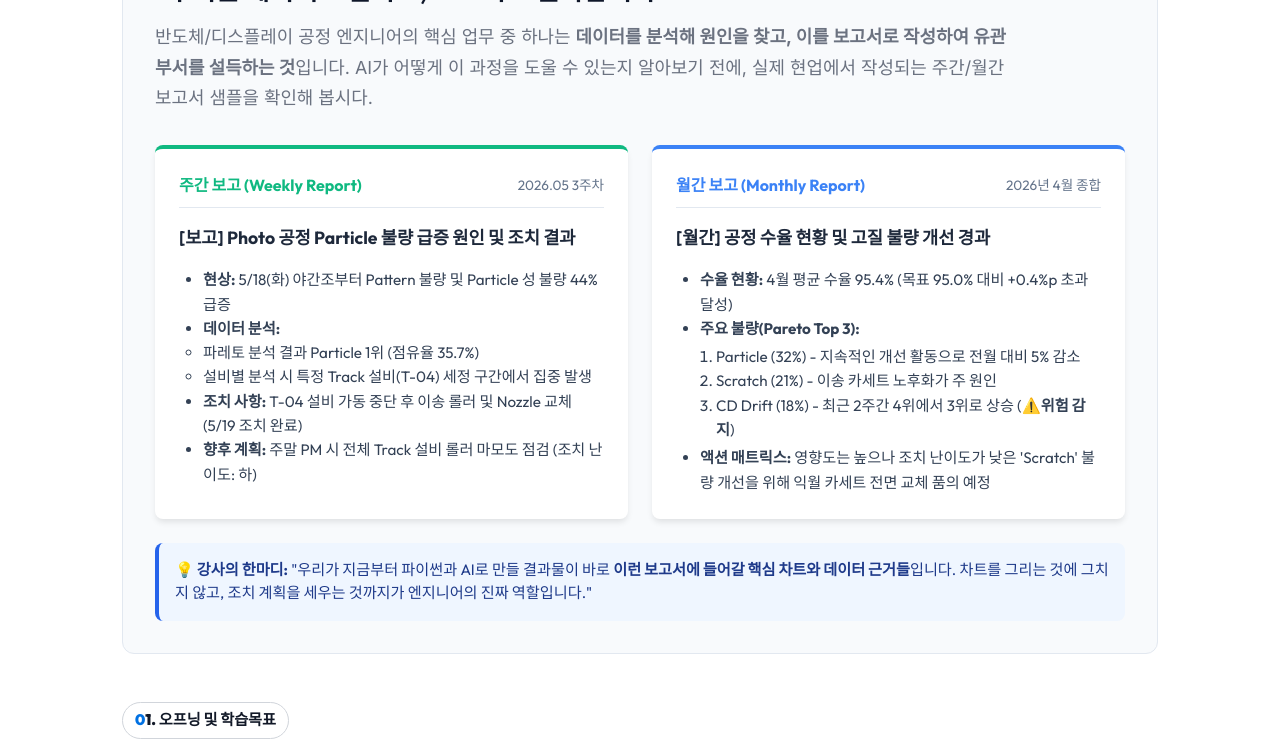
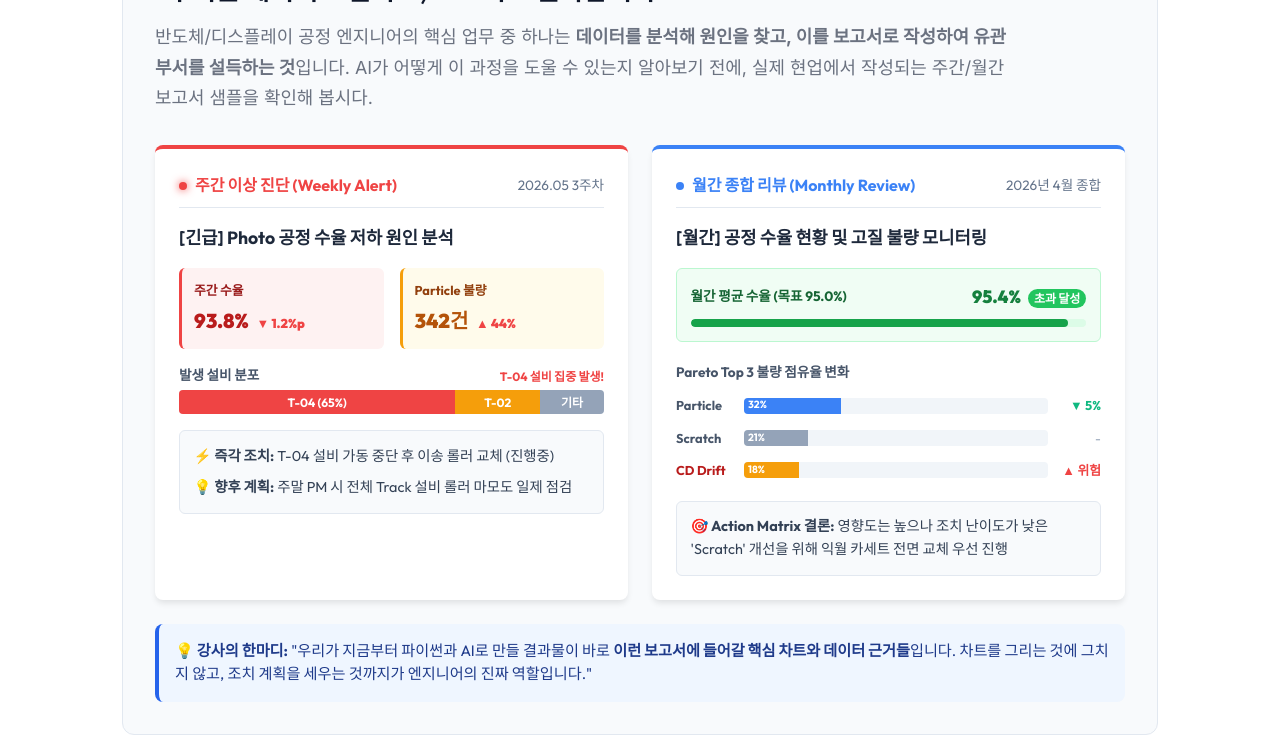
Before and after one commit to heekeunlee/lecture10, a React (Vite) app: page / in a window 1280 px wide. Shown: the part 555-1307 px from the top of the page. Built offline with nearby package versions, Linux system fonts and the light colour scheme.

Commit message:
Enhance report samples with quantitative visual data

```diff
--- a/src/App.tsx
+++ b/src/App.tsx
@@ -202,45 +202,103 @@ function App() {
 
           <div className="report-cards-container" style={{ display: 'grid', gridTemplateColumns: '1fr 1fr', gap: '1.5rem' }}>
             {/* 주간 보고서 */}
-            <article className="report-card" style={{ background: 'white', padding: '1.5rem', borderRadius: '8px', boxShadow: '0 4px 6px -1px rgba(0, 0, 0, 0.1)', borderTop: '4px solid #10b981' }}>
+            <article className="report-card" style={{ background: 'white', padding: '1.5rem', borderRadius: '8px', boxShadow: '0 4px 6px -1px rgba(0, 0, 0, 0.1)', borderTop: '4px solid #ef4444' }}>
               <div style={{ display: 'flex', justifyContent: 'space-between', alignItems: 'center', marginBottom: '1rem', borderBottom: '1px solid #e2e8f0', paddingBottom: '0.5rem' }}>
-                <span style={{ fontWeight: 'bold', color: '#10b981' }}>주간 보고 (Weekly Report)</span>
+                <span style={{ fontWeight: 'bold', color: '#ef4444', display: 'flex', alignItems: 'center', gap: '0.5rem' }}>
+                  <span style={{ display: 'inline-block', width: '8px', height: '8px', borderRadius: '50%', background: '#ef4444', boxShadow: '0 0 8px #ef4444' }}></span>
+                  주간 이상 진단 (Weekly Alert)
+                </span>
                 <span style={{ fontSize: '0.85rem', color: '#64748b' }}>2026.05 3주차</span>
               </div>
-              <h3 style={{ fontSize: '1.1rem', margin: '0 0 1rem 0', color: '#1e293b' }}>[보고] Photo 공정 Particle 불량 급증 원인 및 조치 결과</h3>
-              <ul style={{ paddingLeft: '1.5rem', color: '#334155', fontSize: '0.95rem', lineHeight: '1.6', margin: 0 }}>
-                <li><strong>현상:</strong> 5/18(화) 야간조부터 Pattern 불량 및 Particle 성 불량 44% 급증</li>
-                <li><strong>데이터 분석:</strong>
-                  <ul>
-                    <li>파레토 분석 결과 Particle 1위 (점유율 35.7%)</li>
-                    <li>설비별 분석 시 특정 Track 설비(T-04) 세정 구간에서 집중 발생</li>
-                  </ul>
-                </li>
-                <li><strong>조치 사항:</strong> T-04 설비 가동 중단 후 이송 롤러 및 Nozzle 교체 (5/19 조치 완료)</li>
-                <li><strong>향후 계획:</strong> 주말 PM 시 전체 Track 설비 롤러 마모도 점검 (조치 난이도: 하)</li>
-              </ul>
+              <h3 style={{ fontSize: '1.1rem', margin: '0 0 1rem 0', color: '#1e293b' }}>[긴급] Photo 공정 수율 저하 원인 분석</h3>
+
+              {/* Data Dashboard */}
+              <div style={{ display: 'flex', gap: '1rem', marginBottom: '1rem' }}>
+                <div style={{ flex: 1, background: '#fef2f2', padding: '0.75rem', borderRadius: '6px', borderLeft: '3px solid #ef4444' }}>
+                  <div style={{ fontSize: '0.8rem', color: '#991b1b', fontWeight: 'bold', marginBottom: '0.25rem' }}>주간 수율</div>
+                  <div style={{ fontSize: '1.25rem', fontWeight: '900', color: '#b91c1c' }}>93.8% <span style={{ fontSize: '0.8rem', color: '#ef4444', marginLeft: '4px' }}>▼ 1.2%p</span></div>
+                </div>
+                <div style={{ flex: 1, background: '#fffbeb', padding: '0.75rem', borderRadius: '6px', borderLeft: '3px solid #f59e0b' }}>
+                  <div style={{ fontSize: '0.8rem', color: '#92400e', fontWeight: 'bold', marginBottom: '0.25rem' }}>Particle 불량</div>
+                  <div style={{ fontSize: '1.25rem', fontWeight: '900', color: '#b45309' }}>342건 <span style={{ fontSize: '0.8rem', color: '#ef4444', marginLeft: '4px' }}>▲ 44%</span></div>
+                </div>
+              </div>
+
+              {/* Data Visualization */}
+              <div style={{ marginBottom: '1rem' }}>
+                <div style={{ display: 'flex', justifyContent: 'space-between', alignItems: 'flex-end', marginBottom: '0.25rem' }}>
+                  <span style={{ fontSize: '0.85rem', color: '#475569', fontWeight: 'bold' }}>발생 설비 분포</span>
+                  <span style={{ fontSize: '0.75rem', color: '#ef4444', fontWeight: 'bold' }}>T-04 설비 집중 발생!</span>
+                </div>
+                <div style={{ display: 'flex', height: '1.5rem', background: '#f1f5f9', borderRadius: '4px', overflow: 'hidden' }}>
+                  <div style={{ width: '65%', background: '#ef4444', display: 'flex', alignItems: 'center', justifyContent: 'center', color: 'white', fontSize: '0.75rem', fontWeight: 'bold' }}>T-04 (65%)</div>
+                  <div style={{ width: '20%', background: '#f59e0b', display: 'flex', alignItems: 'center', justifyContent: 'center', color: 'white', fontSize: '0.75rem', fontWeight: 'bold' }}>T-02</div>
+                  <div style={{ width: '15%', background: '#94a3b8', display: 'flex', alignItems: 'center', justifyContent: 'center', color: 'white', fontSize: '0.75rem', fontWeight: 'bold' }}>기타</div>
+                </div>
+              </div>
+
+              <div style={{ background: '#f8fafc', padding: '0.85rem', borderRadius: '6px', fontSize: '0.9rem', color: '#334155', border: '1px solid #e2e8f0' }}>
+                <div style={{ marginBottom: '0.5rem' }}><strong>⚡ 즉각 조치:</strong> T-04 설비 가동 중단 후 이송 롤러 교체 (진행중)</div>
+                <div><strong>💡 향후 계획:</strong> 주말 PM 시 전체 Track 설비 롤러 마모도 일제 점검</div>
+              </div>
             </article>
 
             {/* 월간 보고서 */}
             <article className="report-card" style={{ background: 'white', padding: '1.5rem', borderRadius: '8px', boxShadow: '0 4px 6px -1px rgba(0, 0, 0, 0.1)', borderTop: '4px solid #3b82f6' }}>
               <div style={{ display: 'flex', justifyContent: 'space-between', alignItems: 'center', marginBottom: '1rem', borderBottom: '1px solid #e2e8f0', paddingBottom: '0.5rem' }}>
-                <span style={{ fontWeight: 'bold', color: '#3b82f6' }}>월간 보고 (Monthly Report)</span>
+                <span style={{ fontWeight: 'bold', color: '#3b82f6', display: 'flex', alignItems: 'center', gap: '0.5rem' }}>
+                  <span style={{ display: 'inline-block', width: '8px', height: '8px', borderRadius: '50%', background: '#3b82f6' }}></span>
+                  월간 종합 리뷰 (Monthly Review)
+                </span>
                 <span style={{ fontSize: '0.85rem', color: '#64748b' }}>2026년 4월 종합</span>
               </div>
-              <h3 style={{ fontSize: '1.1rem', margin: '0 0 1rem 0', color: '#1e293b' }}>[월간] 공정 수율 현황 및 고질 불량 개선 경과</h3>
-              <ul style={{ paddingLeft: '1.5rem', color: '#334155', fontSize: '0.95rem', lineHeight: '1.6', margin: 0 }}>
-                <li><strong>수율 현황:</strong> 4월 평균 수율 95.4% (목표 95.0% 대비 +0.4%p 초과 달성)</li>
-                <li><strong>주요 불량(Pareto Top 3):</strong>
-                  <ol style={{ paddingLeft: '1rem', marginTop: '0.25rem', marginBottom: '0.25rem' }}>
-                    <li>Particle (32%) - 지속적인 개선 활동으로 전월 대비 5% 감소</li>
-                    <li>Scratch (21%) - 이송 카세트 노후화가 주 원인</li>
-                    <li>CD Drift (18%) - 최근 2주간 4위에서 3위로 상승 (⚠️<strong>위험 감지</strong>)</li>
-                  </ol>
-                </li>
-                <li><strong>액션 매트릭스:</strong> 영향도는 높으나 조치 난이도가 낮은 'Scratch' 불량 개선을 위해 익월 카세트 전면 교체 품의 예정</li>
-              </ul>
+              <h3 style={{ fontSize: '1.1rem', margin: '0 0 1rem 0', color: '#1e293b' }}>[월간] 공정 수율 현황 및 고질 불량 모니터링</h3>
+
+              {/* Data Dashboard */}
+              <div style={{ marginBottom: '1.25rem', background: '#f0fdf4', padding: '0.85rem', borderRadius: '6px', border: '1px solid #bbf7d0' }}>
+                <div style={{ display: 'flex', justifyContent: 'space-between', alignItems: 'center', marginBottom: '0.5rem' }}>
+                  <span style={{ fontSize: '0.85rem', fontWeight: 'bold', color: '#166534' }}>월간 평균 수율 (목표 95.0%)</span>
+                  <span style={{ fontSize: '1.1rem', fontWeight: '900', color: '#15803d' }}>95.4% <span style={{ fontSize: '0.75rem', background: '#22c55e', color: 'white', padding: '2px 6px', borderRadius: '99px', verticalAlign: 'middle', marginLeft: '4px' }}>초과 달성</span></span>
+                </div>
+                <div style={{ width: '100%', height: '8px', background: '#dcfce7', borderRadius: '99px', overflow: 'hidden' }}>
+                  <div style={{ width: '95.4%', height: '100%', background: '#16a34a', borderRadius: '99px' }}></div>
+                </div>
+              </div>
+
+              {/* Pareto Mini Chart */}
+              <div style={{ marginBottom: '1.25rem' }}>
+                <div style={{ fontSize: '0.85rem', color: '#475569', marginBottom: '0.75rem', fontWeight: 'bold' }}>Pareto Top 3 불량 점유율 변화</div>
+                <div style={{ display: 'flex', flexDirection: 'column', gap: '0.75rem' }}>
+                  <div style={{ display: 'flex', alignItems: 'center', gap: '0.5rem' }}>
+                    <span style={{ width: '60px', fontSize: '0.8rem', color: '#475569', fontWeight: 'bold' }}>Particle</span>
+                    <div style={{ flex: 1, height: '16px', background: '#f1f5f9', borderRadius: '4px', overflow: 'hidden' }}>
+                      <div style={{ width: '32%', height: '100%', background: '#3b82f6', display: 'flex', alignItems: 'center', paddingLeft: '4px', fontSize: '0.65rem', color: 'white', fontWeight: 'bold' }}>32%</div>
+                    </div>
+                    <span style={{ width: '45px', fontSize: '0.8rem', color: '#10b981', textAlign: 'right', fontWeight: 'bold' }}>▼ 5%</span>
+                  </div>
+                  <div style={{ display: 'flex', alignItems: 'center', gap: '0.5rem' }}>
+                    <span style={{ width: '60px', fontSize: '0.8rem', color: '#475569', fontWeight: 'bold' }}>Scratch</span>
+                    <div style={{ flex: 1, height: '16px', background: '#f1f5f9', borderRadius: '4px', overflow: 'hidden' }}>
+                      <div style={{ width: '21%', height: '100%', background: '#94a3b8', display: 'flex', alignItems: 'center', paddingLeft: '4px', fontSize: '0.65rem', color: 'white', fontWeight: 'bold' }}>21%</div>
+                    </div>
+                    <span style={{ width: '45px', fontSize: '0.8rem', color: '#94a3b8', textAlign: 'right' }}>-</span>
+                  </div>
+                  <div style={{ display: 'flex', alignItems: 'center', gap: '0.5rem' }}>
+                    <span style={{ width: '60px', fontSize: '0.8rem', color: '#b91c1c', fontWeight: 'bold' }}>CD Drift</span>
+                    <div style={{ flex: 1, height: '16px', background: '#f1f5f9', borderRadius: '4px', overflow: 'hidden' }}>
+                      <div style={{ width: '18%', height: '100%', background: '#f59e0b', display: 'flex', alignItems: 'center', paddingLeft: '4px', fontSize: '0.65rem', color: 'white', fontWeight: 'bold' }}>18%</div>
+                    </div>
+                    <span style={{ width: '45px', fontSize: '0.8rem', color: '#ef4444', textAlign: 'right', fontWeight: 'bold' }}>▲ 위험</span>
+                  </div>
+                </div>
+              </div>
+
+              <div style={{ background: '#f8fafc', padding: '0.85rem', borderRadius: '6px', fontSize: '0.9rem', color: '#334155', border: '1px solid #e2e8f0' }}>
+                <strong>🎯 Action Matrix 결론:</strong> 영향도는 높으나 조치 난이도가 낮은 'Scratch' 개선을 위해 익월 카세트 전면 교체 우선 진행
+              </div>
             </article>
           </div>
+
           <div style={{ background: '#eff6ff', padding: '1rem', borderRadius: '8px', marginTop: '1.5rem', borderLeft: '4px solid #2563eb', fontSize: '0.95rem', color: '#1e3a8a', lineHeight: '1.5' }}>
             <strong>💡 강사의 한마디:</strong> "우리가 지금부터 파이썬과 AI로 만들 결과물이 바로 <strong>이런 보고서에 들어갈 핵심 차트와 데이터 근거들</strong>입니다. 차트를 그리는 것에 그치지 않고, 조치 계획을 세우는 것까지가 엔지니어의 진짜 역할입니다."
           </div>
```
